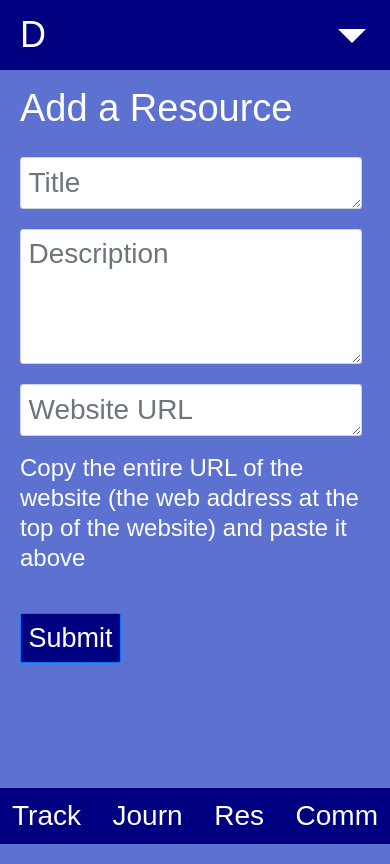
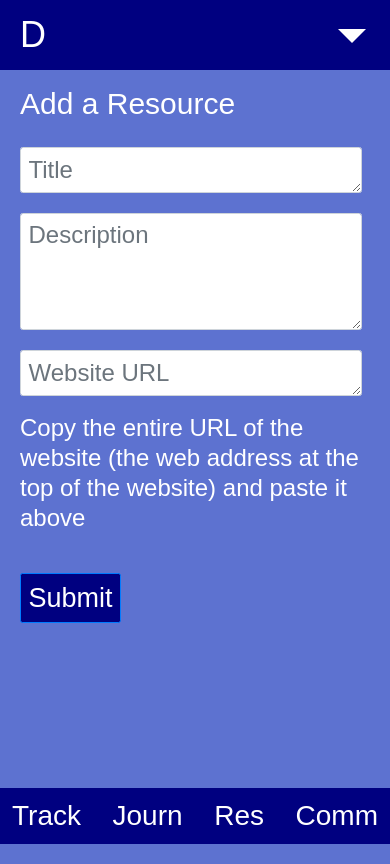
Before and after one commit to stazman/daily-fitness-advisor-frontend, a React (Create React App) app: page /resources/new in a window 390 px wide. Built offline with nearby package versions, Linux system fonts and the light colour scheme; no server answers.

Commit message:
Edits, adds breakpoints in new resource form

```diff
--- a/src/components/resources/ResourceInput.js
+++ b/src/components/resources/ResourceInput.js
@@ -12,10 +12,10 @@ const MediaQueries = styled.div`
 
   @media ${device.mobileS} {
     label.form-label {
-      font-size: 3.6rem;
+      font-size: 3rem;
     }
     textarea {
-      font-size: 2.8rem;
+      font-size: 2.4rem;
     }
     small.form-text {
       font-size: 2.4rem;
@@ -25,89 +25,15 @@ const MediaQueries = styled.div`
     }
   }
 
-  @media ${device.mobileM} {
-    label.form-label {
-      font-size: 3.8rem;
-    }
-  }
-
-  @media ${device.mobileL} {
-    label.form-label {
-      font-size: 4.2rem;
-    }
-    textarea {
-      font-size: 3rem;
-    }
-    small.form-text {
-      font-size: 2.4rem;
-    }
-    button.btn-submit {
-      font-size: 3rem;
-    }
-  }
-
-  @media ${device.tabletS} {
-    label.form-label {
-      font-size: 4.4rem;
-    }
-    textarea {
-      font-size: 3rem;
-    }
-    small.form-text {
-      font-size: 2.5rem;
-      line-height: 115%;
-    }
-    button.btn-submit {
-      font-size: 3.2rem;
-    }
-  }
-
-  @media ${device.tabletL} {
-    label.form-label {
-      font-size: 4.8rem;
-    }
-    textarea {
-      font-size: 3.2rem;
-    }
-    small.form-text {
-      font-size: 2.75rem;
-      line-height: 120%;
-    }
-    button.btn-submit {
-      font-size: 3.4rem;
-    }
-  }
-
   @media ${device.laptop} {
     textarea {
-      font-size: 5rem;
+      font-size: 4rem;
     }
     small.form-text {
       font-size: 2.8rem;
     }
     button.btn-submit {
       font-size: 3.6rem;
-    }
-  }
-
-  @media ${device.laptopL} {
-    button.btn-submit {
-      font-size: 3.8rem;
-    }
-    small.form-text {
-      line-height: 130%;
-    }
-  }
-
-  @media ${device.desktop} {
-    label.form-label {
-      font-size: 6.4rem;
-    }
-    small.form-text {
-      font-size: 3.6rem;
-    }
-    button.btn-submit {
-      font-size: 5rem;
     }
   }
 `
```
Also changed, not shown: 1 other file (tests, documents, lock files or other folders).
